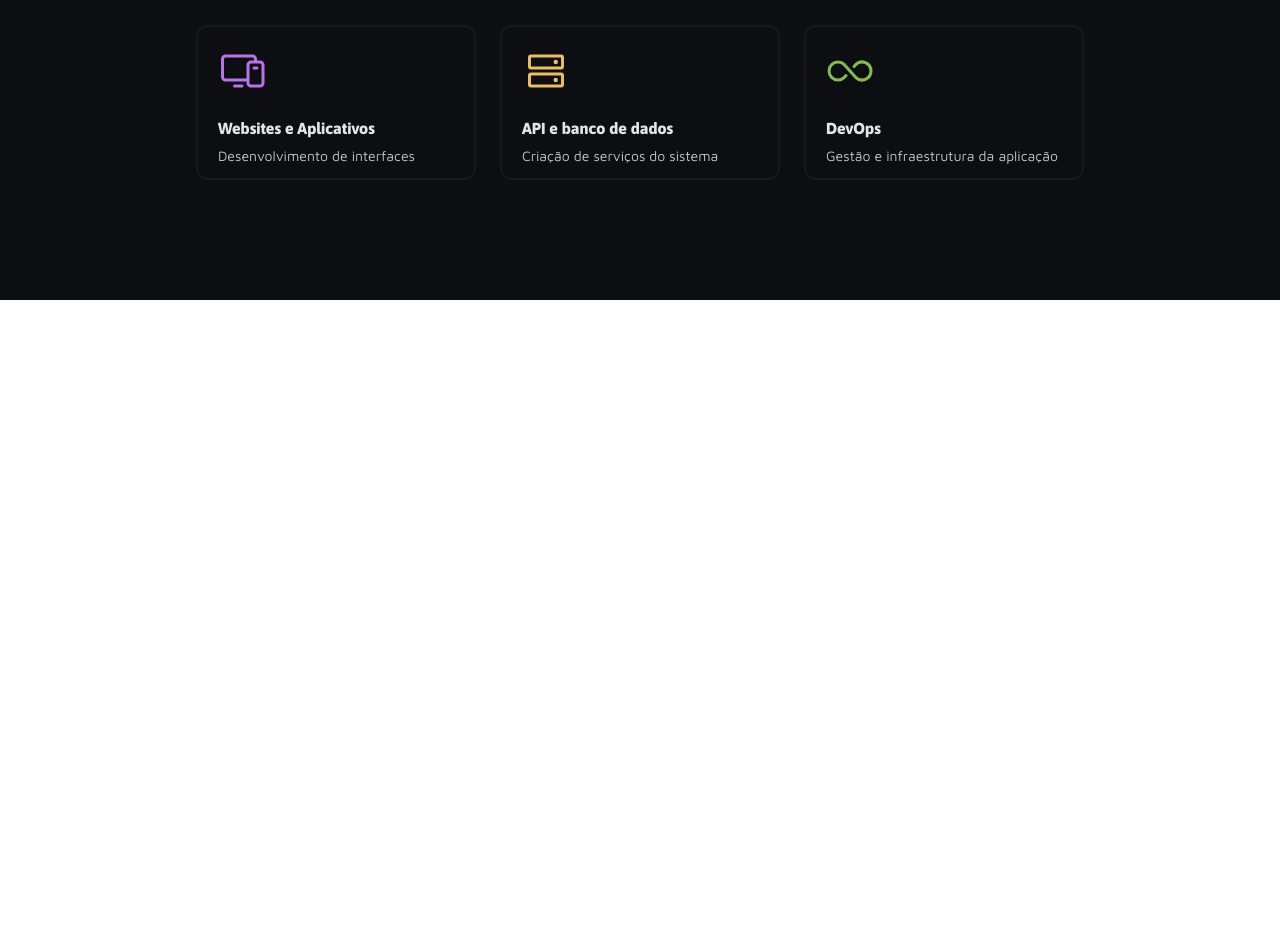
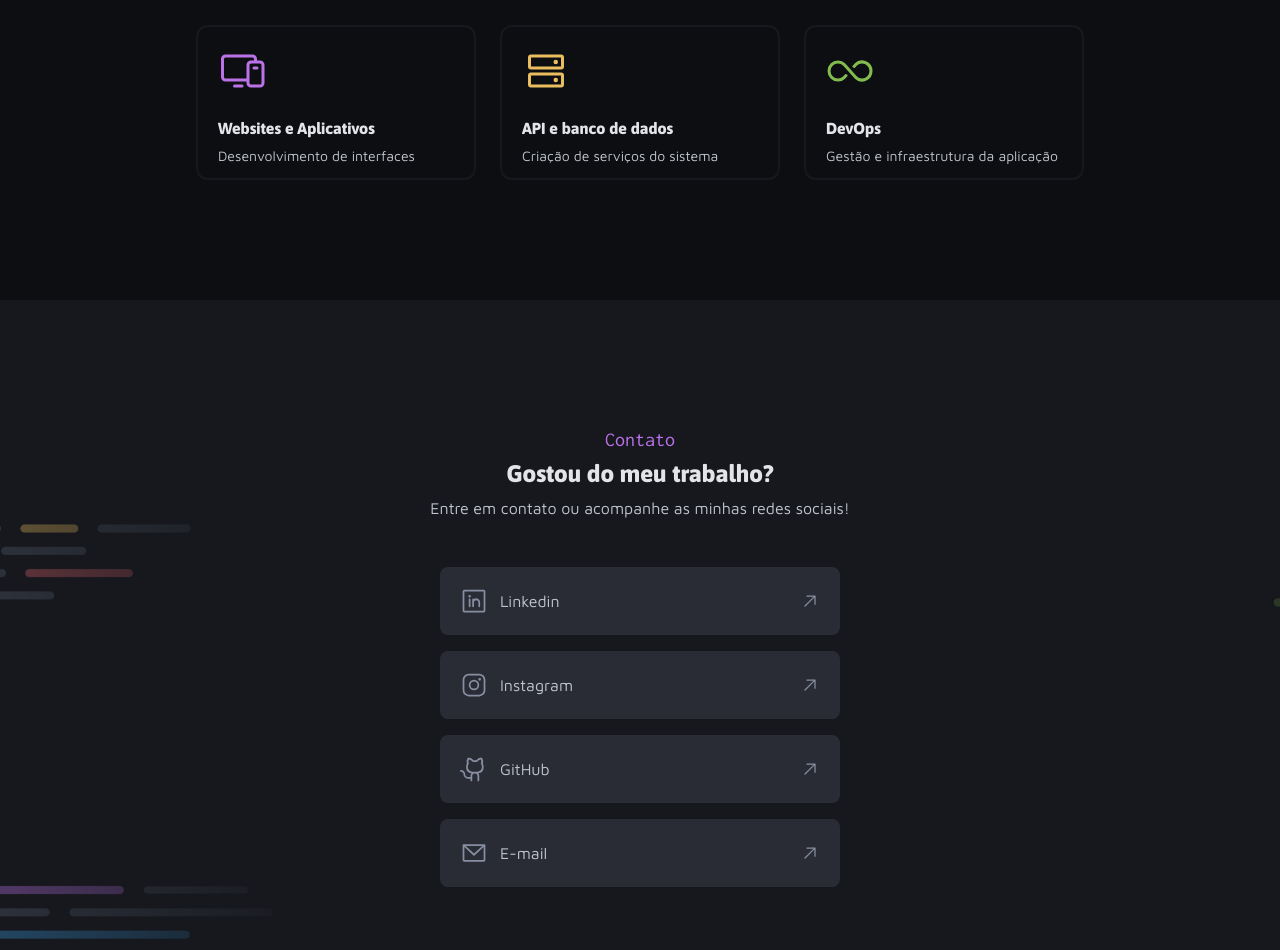
Before and after one commit to matbduarte/desafio_portfolio_dev, a plain HTML site: page index.html in a window 1280 px wide. Shown: the part 1847-2797 px from the top of the page. Before the commit the page ends 2147 px from the top, so only its background shows below. Drawn offline with Linux system fonts and the light colour scheme.

Commit message:
Created and finished contact section

```diff
--- a/index.html
+++ b/index.html
@@ -16,7 +16,7 @@
         <img src="assets/images/Perfil1_small_quadro.png" alt="perfil image">
       </div>
 
-      <div class="description">
+      <header>
         <p class="text-subtitle color-gray-100">
           <span>Hello World! Meu nome é</span>
           <span class="color-red">&nbsp;Mateus Duarte&nbsp;</span>
@@ -24,7 +24,7 @@
         </p>
         <p class="text-title-lg">Desenvolvedor Fullstack</p>
         <p class="text-sm color-gray-300">Transformo necessidades em aplicações reais, evolventes e funcionais. Desenvolvo sistemas através da minha paixão pela tecnologia, contribuindo com soluções inovadoras e eficazes para desafios complexos.</p>
-      </div>
+      </header>
 
       <div class="tags">
         <span class="content-tag">
@@ -126,6 +126,36 @@
         </div>
       </div>
     </section>
+
+    <section class="contact">
+      <header>
+        <p class="text-subtitle color-purple">Contato</p>
+        <p class="text-title-md color-gray-100">Gostou do meu trabalho? </p>
+        <p class="text-md color-gray-200">Entre em contato ou acompanhe as minhas redes sociais!</p>
+      </header>
+      <div class="contact-cards">
+        <div class="contact-card">
+          <svg xmlns="http://www.w3.org/2000/svg" width="28" height="28" viewBox="0 0 256 256"><path d="M216,24H40A16,16,0,0,0,24,40V216a16,16,0,0,0,16,16H216a16,16,0,0,0,16-16V40A16,16,0,0,0,216,24Zm0,192H40V40H216V216ZM96,112v64a8,8,0,0,1-16,0V112a8,8,0,0,1,16,0Zm88,28v36a8,8,0,0,1-16,0V140a20,20,0,0,0-40,0v36a8,8,0,0,1-16,0V112a8,8,0,0,1,15.79-1.78A36,36,0,0,1,184,140ZM100,84A12,12,0,1,1,88,72,12,12,0,0,1,100,84Z"></path></svg>
+          <span class="text-md color-gray-200">Linkedin</span>
+          <svg xmlns="http://www.w3.org/2000/svg" width="20" height="20" viewBox="0 0 256 256"><path d="M200,64V168a8,8,0,0,1-16,0V83.31L69.66,197.66a8,8,0,0,1-11.32-11.32L172.69,72H88a8,8,0,0,1,0-16H192A8,8,0,0,1,200,64Z"></path></svg>
+        </div>
+        <div class="contact-card">
+          <svg xmlns="http://www.w3.org/2000/svg" width="28" height="28" viewBox="0 0 256 256"><path d="M128,80a48,48,0,1,0,48,48A48.05,48.05,0,0,0,128,80Zm0,80a32,32,0,1,1,32-32A32,32,0,0,1,128,160ZM176,24H80A56.06,56.06,0,0,0,24,80v96a56.06,56.06,0,0,0,56,56h96a56.06,56.06,0,0,0,56-56V80A56.06,56.06,0,0,0,176,24Zm40,152a40,40,0,0,1-40,40H80a40,40,0,0,1-40-40V80A40,40,0,0,1,80,40h96a40,40,0,0,1,40,40ZM192,76a12,12,0,1,1-12-12A12,12,0,0,1,192,76Z"></path></svg>
+          <span class="text-md color-gray-200">Instagram</span>
+          <svg xmlns="http://www.w3.org/2000/svg" width="20" height="20" viewBox="0 0 256 256"><path d="M200,64V168a8,8,0,0,1-16,0V83.31L69.66,197.66a8,8,0,0,1-11.32-11.32L172.69,72H88a8,8,0,0,1,0-16H192A8,8,0,0,1,200,64Z"></path></svg>
+        </div>
+        <div class="contact-card">
+          <svg xmlns="http://www.w3.org/2000/svg" width="28" height="28" viewBox="0 0 256 256"><path d="M208.31,75.68A59.78,59.78,0,0,0,202.93,28,8,8,0,0,0,196,24a59.75,59.75,0,0,0-48,24H124A59.75,59.75,0,0,0,76,24a8,8,0,0,0-6.93,4,59.78,59.78,0,0,0-5.38,47.68A58.14,58.14,0,0,0,56,104v8a56.06,56.06,0,0,0,48.44,55.47A39.8,39.8,0,0,0,96,192v8H72a24,24,0,0,1-24-24A40,40,0,0,0,8,136a8,8,0,0,0,0,16,24,24,0,0,1,24,24,40,40,0,0,0,40,40H96v16a8,8,0,0,0,16,0V192a24,24,0,0,1,48,0v40a8,8,0,0,0,16,0V192a39.8,39.8,0,0,0-8.44-24.53A56.06,56.06,0,0,0,216,112v-8A58.14,58.14,0,0,0,208.31,75.68ZM200,112a40,40,0,0,1-40,40H112a40,40,0,0,1-40-40v-8a41.74,41.74,0,0,1,6.9-22.48A8,8,0,0,0,80,73.83a43.81,43.81,0,0,1,.79-33.58,43.88,43.88,0,0,1,32.32,20.06A8,8,0,0,0,119.82,64h32.35a8,8,0,0,0,6.74-3.69,43.87,43.87,0,0,1,32.32-20.06A43.81,43.81,0,0,1,192,73.83a8.09,8.09,0,0,0,1,7.65A41.72,41.72,0,0,1,200,104Z"></path></svg>
+          <span class="text-md color-gray-200">GitHub</span>
+          <svg xmlns="http://www.w3.org/2000/svg" width="20" height="20" viewBox="0 0 256 256"><path d="M200,64V168a8,8,0,0,1-16,0V83.31L69.66,197.66a8,8,0,0,1-11.32-11.32L172.69,72H88a8,8,0,0,1,0-16H192A8,8,0,0,1,200,64Z"></path></svg>
+        </div>
+        <div class="contact-card">
+          <svg xmlns="http://www.w3.org/2000/svg" width="28" height="28" viewBox="0 0 256 256"><path d="M224,48H32a8,8,0,0,0-8,8V192a16,16,0,0,0,16,16H216a16,16,0,0,0,16-16V56A8,8,0,0,0,224,48ZM203.43,64,128,133.15,52.57,64ZM216,192H40V74.19l82.59,75.71a8,8,0,0,0,10.82,0L216,74.19V192Z"></path></svg>
+          <span class="text-md color-gray-200">E-mail</span>
+          <svg xmlns="http://www.w3.org/2000/svg" width="20" height="20" viewBox="0 0 256 256"><path d="M200,64V168a8,8,0,0,1-16,0V83.31L69.66,197.66a8,8,0,0,1-11.32-11.32L172.69,72H88a8,8,0,0,1,0-16H192A8,8,0,0,1,200,64Z"></path></svg>
+        </div>
+      </div>
+    </section>
   </main>
 </body>
 </html>
--- /dev/null
+++ b/styles/contact.css
@@ -0,0 +1,51 @@
+.contact {
+  background-image: url(../assets/images/Background_Contacts.png);
+  background-size: cover;
+  height: 787px;
+
+  display: flex;
+  flex-direction: column;
+  align-items: center;
+
+  header {
+    margin-top: 128px;
+    margin-bottom: 48px;
+    text-align: center;
+
+    p:nth-child(1), p:nth-child(2) {
+      margin-bottom: 8px;
+    }
+  }
+
+  .contact-cards {
+    display: grid;
+    grid-template-rows: repeat(4, 1fr);
+    gap: 16px;
+
+    .contact-card {
+      display: inline-flex;
+      align-items: center;
+      padding: 20px;
+      width: 400px;
+      height: 68px;
+      background-color: var(--base-color-gray-400);
+      border-radius: 8px;
+
+      svg {
+        fill: var(--base-color-gray-300);
+      }
+
+      span {
+        margin-left: 12px;
+        margin-right: auto;
+      }
+
+      &:hover{
+        border: 1px solid var(--principal-color-blue);
+        svg {
+          fill: var(--principal-color-blue);
+        }
+      }
+    }
+  }
+}
--- a/styles/index.css
+++ b/styles/index.css
@@ -3,3 +3,4 @@
 @import url(intro.css);
 @import url(my-work.css);
 @import url(my-services.css);
+@import url(contact.css);
--- a/styles/intro.css
+++ b/styles/intro.css
@@ -17,7 +17,7 @@
     border: 2px red solid;
   }
 
-  .description {
+  header {
     width: 680px;
     text-align: center;
 
--- a/styles/utility.css
+++ b/styles/utility.css
@@ -27,6 +27,14 @@
   color: var(--principal-color-red);
 }
 
+.color-purple {
+  color: var(--principal-color-purple);
+}
+
+.color-blue {
+  color: var(--principal-color-blue);
+}
+
 .color-gray-100 {
   color: var(--base-color-gray-100);
 }
```
